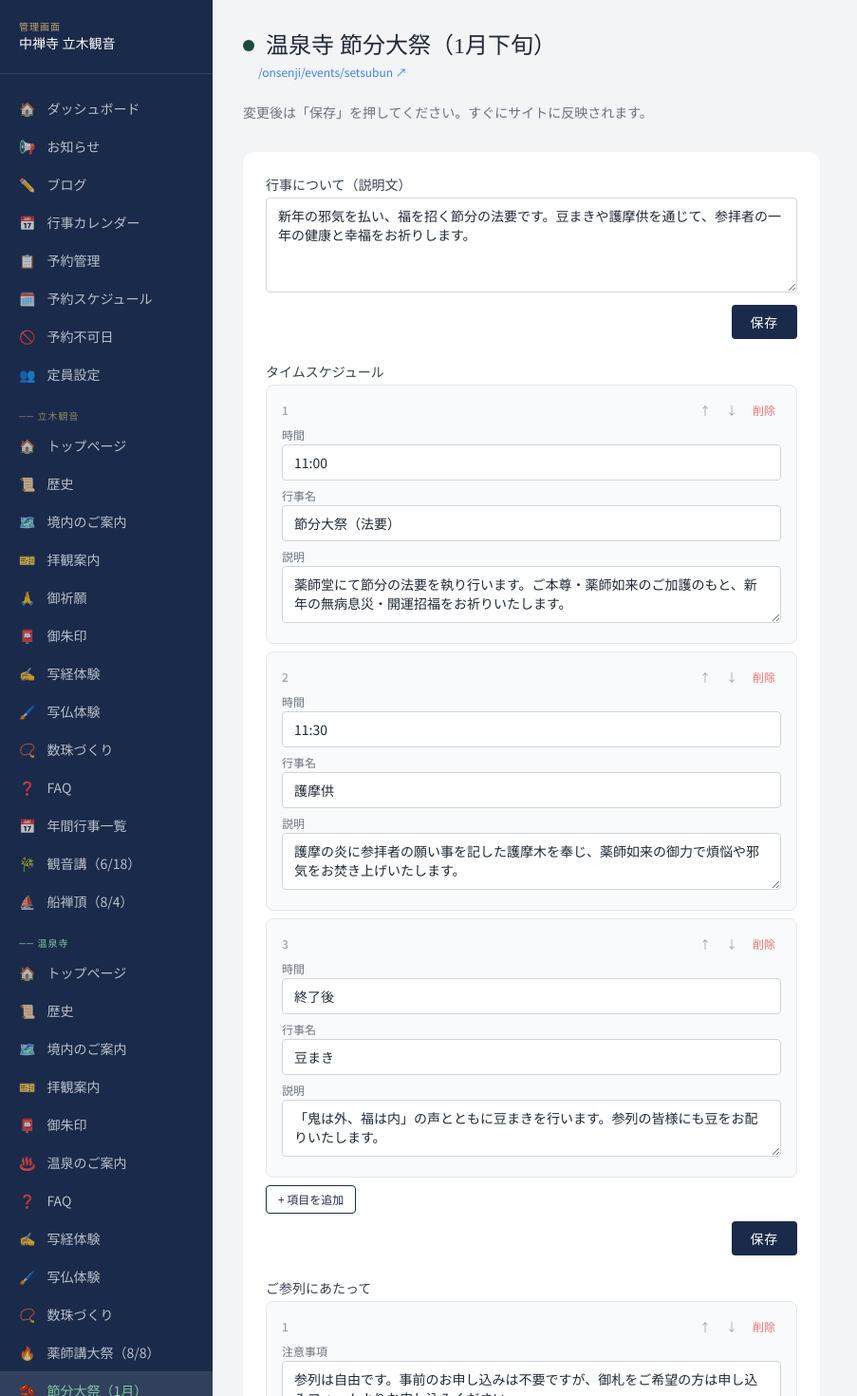
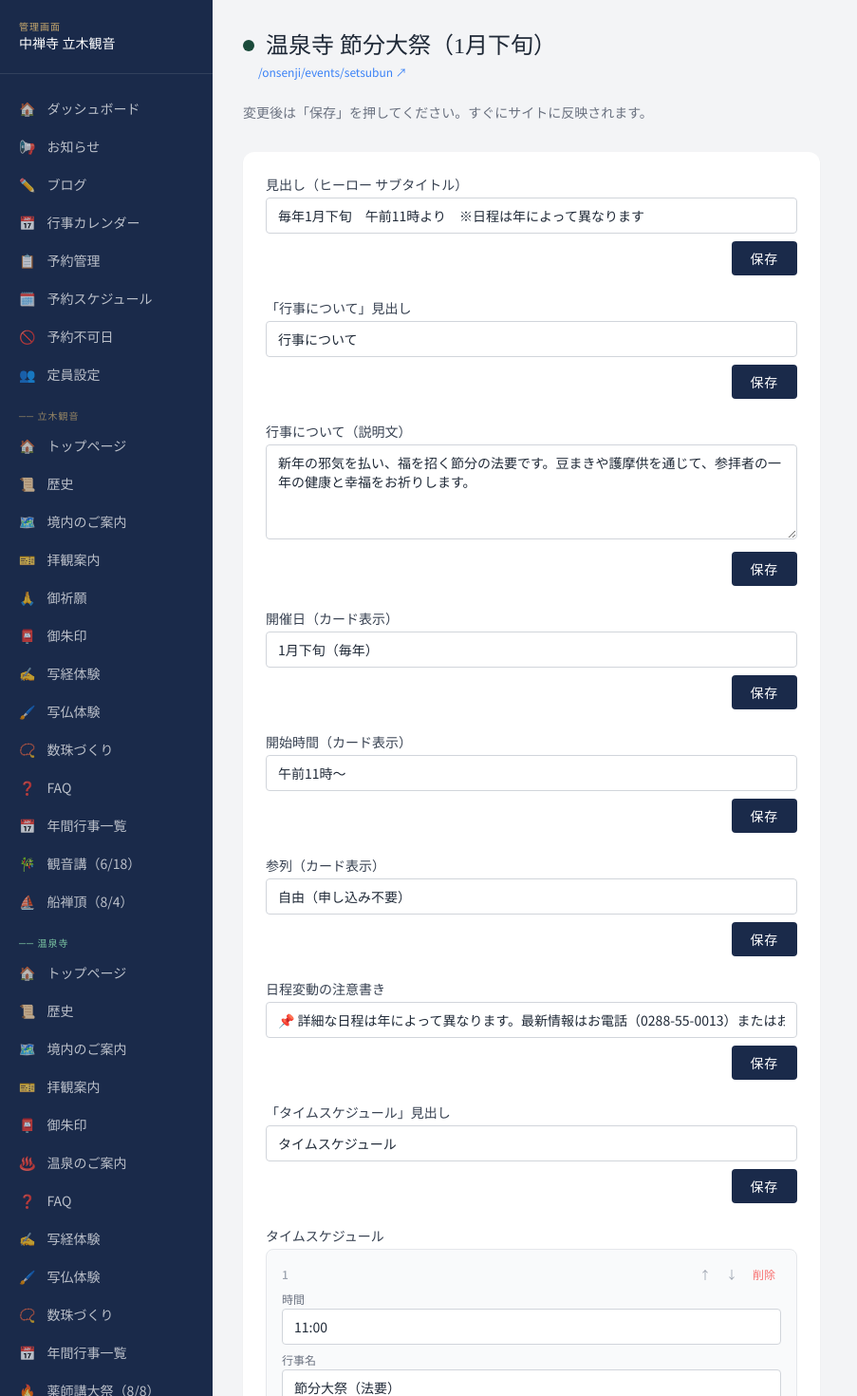
Before and after one commit to tachikikannon/tachikikannon, a Next.js app: page /admin/onsenji/events/setsubun in a window 1280 px wide. Shown: the top 1470 px of the page at 95% size, without its empty margins (0-903 px from the left). Built offline with nearby package versions, Linux system fonts and the light colour scheme; no server answers; the database is empty.

Commit message:
温泉寺 年間行事一覧・薬師講大祭・節分大祭ページを編集可能に

```diff
--- a/src/app/admin/layout.tsx
+++ b/src/app/admin/layout.tsx
@@ -39,6 +39,7 @@ const navItems: NavItem[] = [
   { href: '/admin/onsenji/shakyou',       label: '写経体験',       icon: '✍️', group: '温泉寺' },
   { href: '/admin/onsenji/shabutu',       label: '写仏体験',       icon: '🖌️', group: '温泉寺' },
   { href: '/admin/onsenji/jyuzu',              label: '数珠づくり',       icon: '📿', group: '温泉寺' },
+  { href: '/admin/onsenji/events/annual',      label: '年間行事一覧',     icon: '📅', group: '温泉寺' },
   { href: '/admin/onsenji/events/yakushiko',   label: '薬師講大祭（8/8）', icon: '🔥', group: '温泉寺' },
   { href: '/admin/onsenji/events/setsubun',    label: '節分大祭（1月）',   icon: '🫘', group: '温泉寺' },
   // ── 共通 ──
--- /dev/null
+++ b/src/app/admin/onsenji/events/annual/page.tsx
@@ -0,0 +1,26 @@
+'use client'
+import SectionEditor from '@/components/admin/SectionEditor'
+
+const J = (v: unknown) => JSON.stringify(v)
+
+const FIELDS = [
+  { key: 'onsenji_events_subtitle', label: '見出し（ヒーロー サブタイトル）', defaultValue: '温泉寺の法要・行事のご案内' },
+  {
+    key: 'onsenji_events_list', label: '行事一覧（画像・リンク先は固定・2件）', type: 'list' as const,
+    listFields: [
+      { key: 'month', label: '月（バッジ表示）' },
+      { key: 'date', label: '開催日' },
+      { key: 'time', label: '開始時間' },
+      { key: 'name', label: '行事名' },
+      { key: 'desc', label: '説明', multiline: true },
+    ],
+    defaultValue: J([
+      { month: '8月', date: '8月8日', time: '午前11時〜', name: '薬師講大祭・採灯大護摩供', desc: '湯の湖畔にて、山伏によって採灯大護摩供が焚かれます。写経が御本尊に奉じられ、護摩の炎で焚き上げられる、温泉寺最大の法要です。' },
+      { month: '1月', date: '1月下旬', time: '午前11時〜', name: '温泉寺 節分大祭', desc: '新年の邪気を払い、福を招く節分の法要です。豆まきや護摩供を通じて、参拝者の一年の健康と幸福をお祈りします。' },
+    ]),
+  },
+] as const
+
+export default function AdminOnsenjAnnualEvents() {
+  return <SectionEditor title="温泉寺 年間行事一覧" href="/onsenji/events" fields={FIELDS as never} accent="onsenji" />
+}
--- a/src/app/admin/onsenji/events/setsubun/page.tsx
+++ b/src/app/admin/onsenji/events/setsubun/page.tsx
@@ -4,7 +4,14 @@ import SectionEditor from '@/components/admin/SectionEditor'
 const J = (v: unknown) => JSON.stringify(v)
 
 const FIELDS = [
+  { key: 'setsubun_subtitle', label: '見出し（ヒーロー サブタイトル）', defaultValue: '毎年1月下旬　午前11時より　※日程は年によって異なります' },
+  { key: 'setsubun_heading_about', label: '「行事について」見出し', defaultValue: '行事について' },
   { key: 'setsubun_about', label: '行事について（説明文）', multiline: true, defaultValue: '新年の邪気を払い、福を招く節分の法要です。豆まきや護摩供を通じて、参拝者の一年の健康と幸福をお祈りします。' },
+  { key: 'setsubun_info_date', label: '開催日（カード表示）', defaultValue: '1月下旬（毎年）' },
+  { key: 'setsubun_info_time', label: '開始時間（カード表示）', defaultValue: '午前11時〜' },
+  { key: 'setsubun_info_join', label: '参列（カード表示）', defaultValue: '自由（申し込み不要）' },
+  { key: 'setsubun_date_note', label: '日程変動の注意書き', defaultValue: '📌 詳細な日程は年によって異なります。最新情報はお電話（0288-55-0013）またはお問い合わせフォームでご確認ください。' },
+  { key: 'setsubun_heading_schedule', label: '「タイムスケジュール」見出し', defaultValue: 'タイムスケジュール' },
   {
     key: 'setsubun_schedule', label: 'タイムスケジュール', type: 'list' as const,
     listFields: [{ key: 'time', label: '時間' }, { key: 'title', label: '行事名' }, { key: 'desc', label: '説明', multiline: true }],
@@ -14,6 +21,7 @@ const FIELDS = [
       { time: '終了後', title: '豆まき', desc: '「鬼は外、福は内」の声とともに豆まきを行います。参列の皆様にも豆をお配りいたします。' },
     ]),
   },
+  { key: 'setsubun_heading_notes', label: '「ご参列にあたって」見出し', defaultValue: 'ご参列にあたって' },
   {
     key: 'setsubun_notes', label: 'ご参列にあたって', type: 'list' as const,
     listFields: [{ key: 'text', label: '注意事項', multiline: true }],
@@ -24,6 +32,8 @@ const FIELDS = [
       { text: '日程は年によって異なります。必ず事前にお電話またはウェブサイトでご確認ください。' },
     ]),
   },
+  { key: 'setsubun_cta_heading', label: 'CTA見出し', defaultValue: '御札のお申し込み' },
+  { key: 'setsubun_cta_text', label: 'CTA説明文（改行はそのまま反映されます）', multiline: true, defaultValue: '護摩供にてお焚き上げする御札をご希望の方は\n申し込みフォームよりお申し込みください。\nお支払いは当日・現地にて。' },
 ] as const
 
 export default function AdminSetsubun() {
--- a/src/app/admin/onsenji/events/yakushiko/page.tsx
+++ b/src/app/admin/onsenji/events/yakushiko/page.tsx
@@ -4,7 +4,13 @@ import SectionEditor from '@/components/admin/SectionEditor'
 const J = (v: unknown) => JSON.stringify(v)
 
 const FIELDS = [
+  { key: 'yakushiko_subtitle', label: '見出し（ヒーロー サブタイトル）', defaultValue: '毎年8月8日　午前11時より' },
+  { key: 'yakushiko_heading_about', label: '「行事について」見出し', defaultValue: '行事について' },
   { key: 'yakushiko_about', label: '行事について（説明文）', multiline: true, defaultValue: '毎年8月8日、温泉寺では湯の湖畔を舞台に、山伏によって採灯大護摩供が焚かれます。' },
+  { key: 'yakushiko_info_date', label: '開催日（カード表示）', defaultValue: '8月8日（毎年）' },
+  { key: 'yakushiko_info_time', label: '開始時間（カード表示）', defaultValue: '午前11時〜' },
+  { key: 'yakushiko_info_join', label: '参列（カード表示）', defaultValue: '自由（申し込み不要）' },
+  { key: 'yakushiko_heading_schedule', label: '「タイムスケジュール」見出し', defaultValue: 'タイムスケジュール' },
   {
     key: 'yakushiko_schedule', label: 'タイムスケジュール', type: 'list' as const,
     listFields: [{ key: 'time', label: '時間' }, { key: 'title', label: '行事名' }, { key: 'desc', label: '説明', multiline: true }],
@@ -14,6 +20,8 @@ const FIELDS = [
       { time: '終了後', title: '写経奉納・御朱印授与', desc: '写経体験でお写しいただいた写経を御本尊に奉納いたします。特別御朱印のお授けも行います。' },
     ]),
   },
+  { key: 'yakushiko_heading_gallery', label: '「行事の様子」見出し', defaultValue: '行事の様子' },
+  { key: 'yakushiko_heading_notes', label: '「ご参列にあたって」見出し', defaultValue: 'ご参列にあたって' },
   {
     key: 'yakushiko_notes', label: 'ご参列にあたって', type: 'list' as const,
     listFields: [{ key: 'text', label: '注意事項', multiline: true }],
@@ -24,6 +32,8 @@ const FIELDS = [
       { text: '詳細・変更がある場合は当サイトまたはお電話にてご確認ください。' },
     ]),
   },
+  { key: 'yakushiko_cta_heading', label: 'CTA見出し', defaultValue: '御札のお申し込み' },
+  { key: 'yakushiko_cta_text', label: 'CTA説明文（改行はそのまま反映されます）', multiline: true, defaultValue: '大護摩供にてお焚き上げする御札をご希望の方は\n申し込みフォームよりお申し込みください。\nお支払いは当日・現地にて。' },
 ] as const
 
 export default function AdminYakushiko() {
--- a/src/app/onsenji/events/setsubun/page.tsx
+++ b/src/app/onsenji/events/setsubun/page.tsx
@@ -25,7 +25,17 @@ const DEFAULT_NOTES = [
 ]
 
 const DEFAULTS: Record<string, string> = {
+  setsubun_subtitle: '毎年1月下旬　午前11時より　※日程は年によって異なります',
+  setsubun_heading_about: '行事について',
   setsubun_about: '新年の邪気を払い、福を招く節分の法要です。豆まきや護摩供を通じて、参拝者の一年の健康と幸福をお祈りします。冬季の静けさのなか、厳かな雰囲気に包まれた温泉寺ならではの行事です。',
+  setsubun_info_date: '1月下旬（毎年）',
+  setsubun_info_time: '午前11時〜',
+  setsubun_info_join: '自由（申し込み不要）',
+  setsubun_date_note: '📌 詳細な日程は年によって異なります。最新情報はお電話（0288-55-0013）またはお問い合わせフォームでご確認ください。',
+  setsubun_heading_schedule: 'タイムスケジュール',
+  setsubun_heading_notes: 'ご参列にあたって',
+  setsubun_cta_heading: '御札のお申し込み',
+  setsubun_cta_text: '護摩供にてお焚き上げする御札をご希望の方は\n申し込みフォームよりお申し込みください。\nお支払いは当日・現地にて。',
   setsubun_schedule: JSON.stringify(DEFAULT_SCHEDULE),
   setsubun_notes: JSON.stringify(DEFAULT_NOTES),
 }
@@ -68,7 +78,7 @@ export default async function SetsubunPage() {
           <div className="absolute inset-0 flex flex-col items-center justify-end pb-10 text-center px-4">
             <p className="text-[#7ec8a4] text-xs tracking-[0.3em] mb-2">January  Annual Event</p>
             <h1 className="font-serif text-3xl md:text-4xl text-white tracking-widest">温泉寺 節分大祭</h1>
-            <p className="text-white/70 text-sm mt-3">毎年1月下旬　午前11時より　※日程は年によって異なります</p>
+            <p className="text-white/70 text-sm mt-3">{c.setsubun_subtitle}</p>
           </div>
         </section>
 
@@ -77,14 +87,14 @@ export default async function SetsubunPage() {
           <section>
             <div className="flex items-center gap-3 mb-6">
               <div className="w-1 h-8 bg-[#7ec8a4] rounded-full" />
-              <h2 className="font-serif text-2xl text-onsenji">行事について</h2>
+              <h2 className="font-serif text-2xl text-onsenji">{c.setsubun_heading_about}</h2>
             </div>
             <p className="text-sm text-gray-700 leading-loose">{c.setsubun_about}</p>
             <div className="mt-5 grid grid-cols-2 sm:grid-cols-3 gap-3">
               {[
-                { label: '開催日', value: '1月下旬（毎年）' },
-                { label: '開始時間', value: '午前11時〜' },
-                { label: '参列', value: '自由（申し込み不要）' },
+                { label: '開催日', value: c.setsubun_info_date },
+                { label: '開始時間', value: c.setsubun_info_time },
+                { label: '参列', value: c.setsubun_info_join },
               ].map(({ label, value }) => (
                 <div key={label} className="bg-onsenji/5 rounded-xl p-4 text-center">
                   <p className="text-xs text-gray-400 mb-1">{label}</p>
@@ -93,14 +103,14 @@ export default async function SetsubunPage() {
               ))}
             </div>
             <div className="mt-4 bg-amber-50 border border-amber-200 rounded-xl px-4 py-3 text-xs text-amber-700">
-              📌 詳細な日程は年によって異なります。最新情報はお電話（0288-55-0013）またはお問い合わせフォームでご確認ください。
+              {c.setsubun_date_note}
             </div>
           </section>
 
           <section>
             <div className="flex items-center gap-3 mb-6">
               <div className="w-1 h-8 bg-[#7ec8a4] rounded-full" />
-              <h2 className="font-serif text-2xl text-onsenji">タイムスケジュール</h2>
+              <h2 className="font-serif text-2xl text-onsenji">{c.setsubun_heading_schedule}</h2>
             </div>
             <ol className="relative border-l-2 border-[#7ec8a4]/40 ml-5 space-y-8">
               {schedule.map(({ time, title, desc }, i) => (
@@ -123,7 +133,7 @@ export default async function SetsubunPage() {
           <section>
             <div className="flex items-center gap-3 mb-6">
               <div className="w-1 h-8 bg-[#7ec8a4] rounded-full" />
-              <h2 className="font-serif text-2xl text-onsenji">ご参列にあたって</h2>
+              <h2 className="font-serif text-2xl text-onsenji">{c.setsubun_heading_notes}</h2>
             </div>
             <div className="space-y-3">
               {notes.map(({ text }, i) => (
@@ -136,11 +146,11 @@ export default async function SetsubunPage() {
           </section>
 
           <div className="bg-onsenji rounded-2xl p-8 text-center text-white">
-            <p className="font-serif text-xl mb-2">御札のお申し込み</p>
+            <p className="font-serif text-xl mb-2">{c.setsubun_cta_heading}</p>
             <p className="text-white/70 text-sm mb-6">
-              護摩供にてお焚き上げする御札をご希望の方は<br className="hidden sm:block" />
-              申し込みフォームよりお申し込みください。<br />
-              お支払いは当日・現地にて。
+              {c.setsubun_cta_text.split('\n').map((line: string, i: number) => (
+                <span key={i}>{line}<br /></span>
+              ))}
             </p>
             <div className="flex flex-col sm:flex-row gap-3 justify-center">
               <Link href="/onsenji/events/setsubun/apply"
--- a/src/app/onsenji/events/yakushiko/page.tsx
+++ b/src/app/onsenji/events/yakushiko/page.tsx
@@ -25,7 +25,17 @@ const DEFAULT_NOTES = [
 ]
 
 const DEFAULTS: Record<string, string> = {
+  yakushiko_subtitle: '毎年8月8日　午前11時より',
+  yakushiko_heading_about: '行事について',
   yakushiko_about: '毎年8月8日、温泉寺では湯の湖畔を舞台に、山伏によって採灯大護摩供が焚かれます。写経体験でお写しいただいた写経が御本尊に奉じられ、護摩の炎で焚き上げられます。薬師如来の御加護のもと、参拝者の願いが天に届けられる、温泉寺最大の法要です。',
+  yakushiko_info_date: '8月8日（毎年）',
+  yakushiko_info_time: '午前11時〜',
+  yakushiko_info_join: '自由（申し込み不要）',
+  yakushiko_heading_schedule: 'タイムスケジュール',
+  yakushiko_heading_gallery: '行事の様子',
+  yakushiko_heading_notes: 'ご参列にあたって',
+  yakushiko_cta_heading: '御札のお申し込み',
+  yakushiko_cta_text: '大護摩供にてお焚き上げする御札をご希望の方は\n申し込みフォームよりお申し込みください。\nお支払いは当日・現地にて。',
   yakushiko_schedule: JSON.stringify(DEFAULT_SCHEDULE),
   yakushiko_notes: JSON.stringify(DEFAULT_NOTES),
 }
@@ -69,7 +79,7 @@ export default async function YakushikoPage() {
           <div className="absolute inset-0 flex flex-col items-center justify-end pb-10 text-center px-4">
             <p className="text-[#7ec8a4] text-xs tracking-[0.3em] mb-2">August 8th  Annual Event</p>
             <h1 className="font-serif text-3xl md:text-4xl text-white tracking-widest">薬師講大祭・採灯大護摩供</h1>
-            <p className="text-white/70 text-sm mt-3">毎年8月8日　午前11時より</p>
+            <p className="text-white/70 text-sm mt-3">{c.yakushiko_subtitle}</p>
           </div>
         </section>
 
@@ -78,14 +88,14 @@ export default async function YakushikoPage() {
           <section>
             <div className="flex items-center gap-3 mb-6">
               <div className="w-1 h-8 bg-[#7ec8a4] rounded-full" />
-              <h2 className="font-serif text-2xl text-onsenji">行事について</h2>
+              <h2 className="font-serif text-2xl text-onsenji">{c.yakushiko_heading_about}</h2>
             </div>
             <p className="text-sm text-gray-700 leading-loose">{c.yakushiko_about}</p>
             <div className="mt-5 grid grid-cols-2 sm:grid-cols-3 gap-3">
               {[
-                { label: '開催日', value: '8月8日（毎年）' },
-                { label: '開始時間', value: '午前11時〜' },
-                { label: '参列', value: '自由（申し込み不要）' },
+                { label: '開催日', value: c.yakushiko_info_date },
+                { label: '開始時間', value: c.yakushiko_info_time },
+                { label: '参列', value: c.yakushiko_info_join },
               ].map(({ label, value }) => (
                 <div key={label} className="bg-onsenji/5 rounded-xl p-4 text-center">
                   <p className="text-xs text-gray-400 mb-1">{label}</p>
@@ -98,7 +108,7 @@ export default async function YakushikoPage() {
           <section>
             <div className="flex items-center gap-3 mb-6">
               <div className="w-1 h-8 bg-[#7ec8a4] rounded-full" />
-              <h2 className="font-serif text-2xl text-onsenji">タイムスケジュール</h2>
+              <h2 className="font-serif text-2xl text-onsenji">{c.yakushiko_heading_schedule}</h2>
             </div>
             <ol className="relative border-l-2 border-[#7ec8a4]/40 ml-5 space-y-8">
               {schedule.map(({ time, title, desc }, i) => (
@@ -121,7 +131,7 @@ export default async function YakushikoPage() {
           <section>
             <div className="flex items-center gap-3 mb-6">
               <div className="w-1 h-8 bg-[#7ec8a4] rounded-full" />
-              <h2 className="font-serif text-2xl text-onsenji">行事の様子</h2>
+              <h2 className="font-serif text-2xl text-onsenji">{c.yakushiko_heading_gallery}</h2>
             </div>
             <div className="relative h-64 md:h-80 rounded-2xl overflow-hidden shadow-md">
               <Image src="/images/gyouji.JPEG" alt="採灯大護摩供" fill className="object-cover" />
@@ -131,7 +141,7 @@ export default async function YakushikoPage() {
           <section>
             <div className="flex items-center gap-3 mb-6">
               <div className="w-1 h-8 bg-[#7ec8a4] rounded-full" />
-              <h2 className="font-serif text-2xl text-onsenji">ご参列にあたって</h2>
+              <h2 className="font-serif text-2xl text-onsenji">{c.yakushiko_heading_notes}</h2>
             </div>
             <div className="space-y-3">
               {notes.map(({ text }, i) => (
@@ -144,11 +154,11 @@ export default async function YakushikoPage() {
           </section>
 
           <div className="bg-onsenji rounded-2xl p-8 text-center text-white">
-            <p className="font-serif text-xl mb-2">御札のお申し込み</p>
+            <p className="font-serif text-xl mb-2">{c.yakushiko_cta_heading}</p>
             <p className="text-white/70 text-sm mb-6">
-              大護摩供にてお焚き上げする御札をご希望の方は<br className="hidden sm:block" />
-              申し込みフォームよりお申し込みください。<br />
-              お支払いは当日・現地にて。
+              {c.yakushiko_cta_text.split('\n').map((line: string, i: number) => (
+                <span key={i}>{line}<br /></span>
+              ))}
             </p>
             <div className="flex flex-col sm:flex-row gap-3 justify-center">
               <Link href="/onsenji/events/yakushiko/apply"
```
Also changed, not shown: src/app/onsenji/events/page.tsx (+37 -15 lines).
